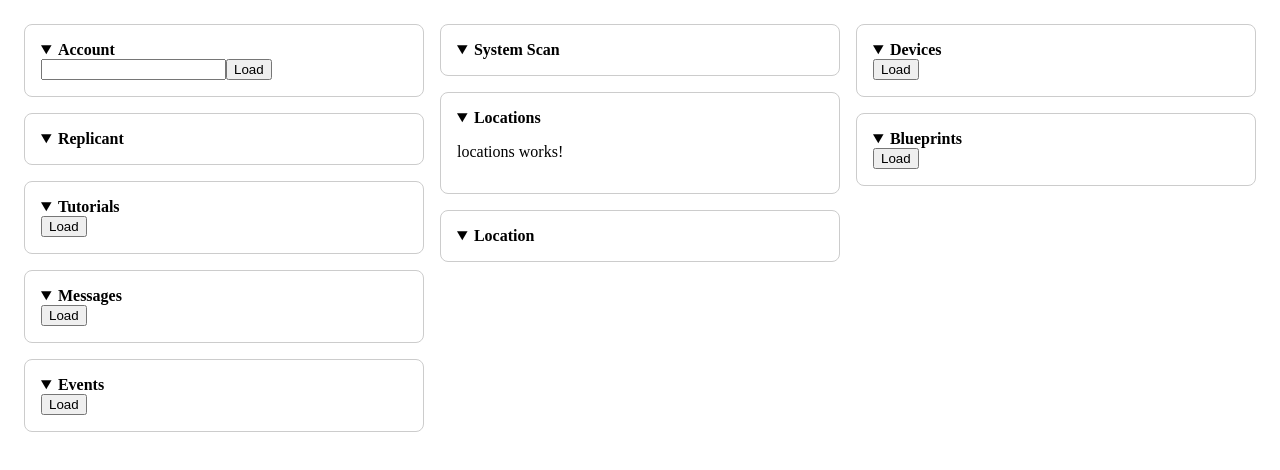
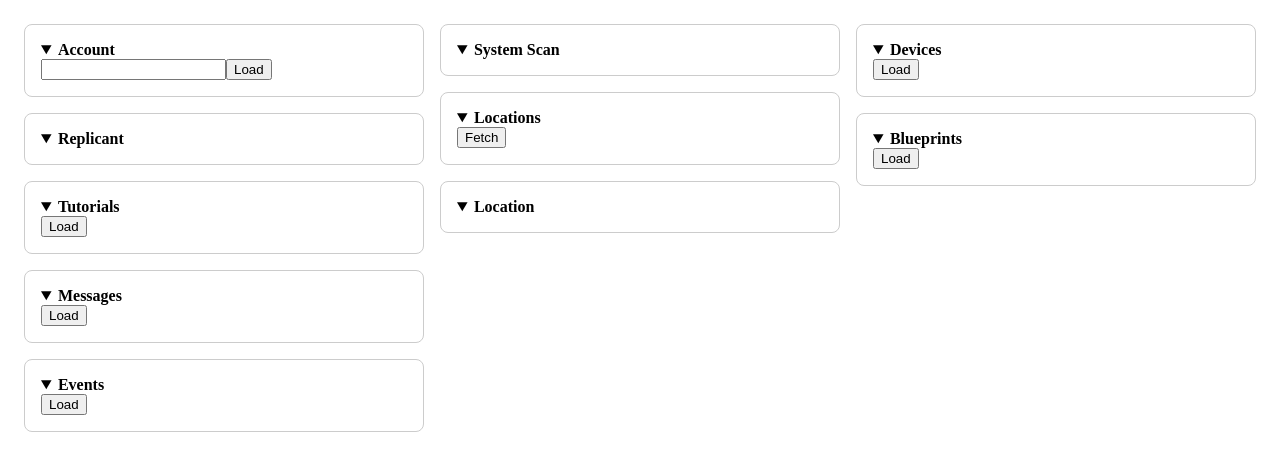
Before and after one commit to gcapell/replicant, an Angular app in the folder ui/: page / in a window 1280 px wide. Shown: the top 470 px of the page. Built offline with nearby package versions, Linux system fonts and the light colour scheme.

Commit message:
locations grid fetches locations

```diff
--- a/ui/src/app/locations/locations.html
+++ b/ui/src/app/locations/locations.html
@@ -1 +1,8 @@
-<p>locations works!</p>
+ <button type="button" class="link" (click)="api.locations()">Fetch</button>
+
+ @if (api.locationList(); as locs) {
+     <details>
+        <summary>Raw JSON</summary>
+        <pre>{{ locs| json }}</pre>
+    </details>
+}
--- a/ui/src/app/locations/locations.ts
+++ b/ui/src/app/locations/locations.ts
@@ -1,9 +1,13 @@
-import { Component } from '@angular/core';
+import { Component, inject } from '@angular/core';
+import { JsonPipe } from '@angular/common';
+import { ReplicantApi } from '../replicant-api';
 
 @Component({
-  imports: [],
+  imports: [JsonPipe],
   selector: 'app-locations',
   styleUrl: './locations.scss',
   templateUrl: './locations.html',
 })
-export class Locations {}
+export class Locations {
+  protected readonly api = inject(ReplicantApi);
+}
--- a/ui/src/app/model.ts
+++ b/ui/src/app/model.ts
@@ -379,3 +379,5 @@ export interface ReleaseDronesResult {
 export interface PatrolResult{}
 export interface DeployResult{}
 export interface MarkReadResult{}
+
+export interface LocationList {}
--- a/ui/src/app/replicant-api.ts
+++ b/ui/src/app/replicant-api.ts
@@ -6,7 +6,7 @@ import { AccountData, ScanDroneResult, DeactivateDroneResult,
     StartMiningResult, ReplicantScanResult, BlueprintsList,
     StartPrintingResult, FillTransportResult, EmptyTransportResult, AdoptDronesResult,
     SetDeliveryDirectiveResult, CompleteEventResult, SetDirectiveResult, ReleaseDronesResult,
-    PatrolResult, DeployResult, MarkReadResult} from './model';
+    PatrolResult, DeployResult, MarkReadResult, LocationList} from './model';
 import { EventList } from './eventmodel';
 
 @Service()
@@ -41,6 +41,7 @@ export class ReplicantApi {
     readonly patrolResult = signal<PatrolResult | null> (null);
     readonly deployResult = signal<DeployResult | null> (null);
     readonly markReadResult = signal <MarkReadResult | null > (null);
+    readonly locationList = signal <LocationList | null > (null);
 
 
     private fetchAndUpdate<T>(path: string, target: WritableSignal<T | null>) {
@@ -119,6 +120,9 @@ export class ReplicantApi {
 
     loadReplicant(id: string) {
         this.fetchAndUpdate(`/v1/replicants/${id}`, this.replicant);
+    }
+    locations(){
+        this.fetchAndUpdate(`/v1/locations`, this.locationList);
     }
     loadLocation(id: string) {
         this.fetchAndUpdate(`/v1/locations/${id}`, this.location);
```
